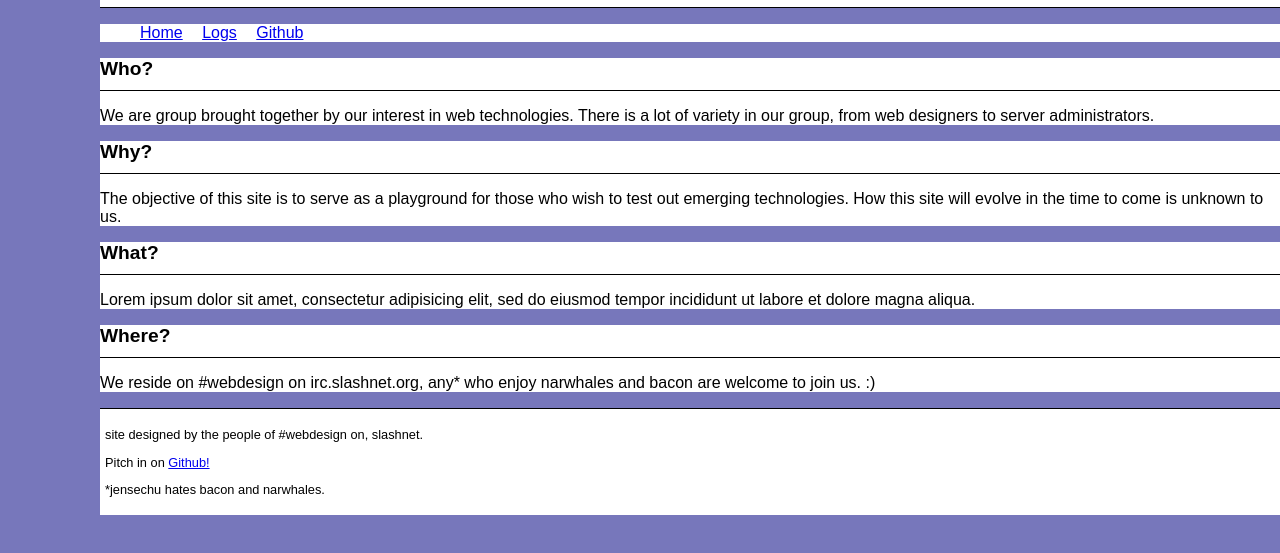
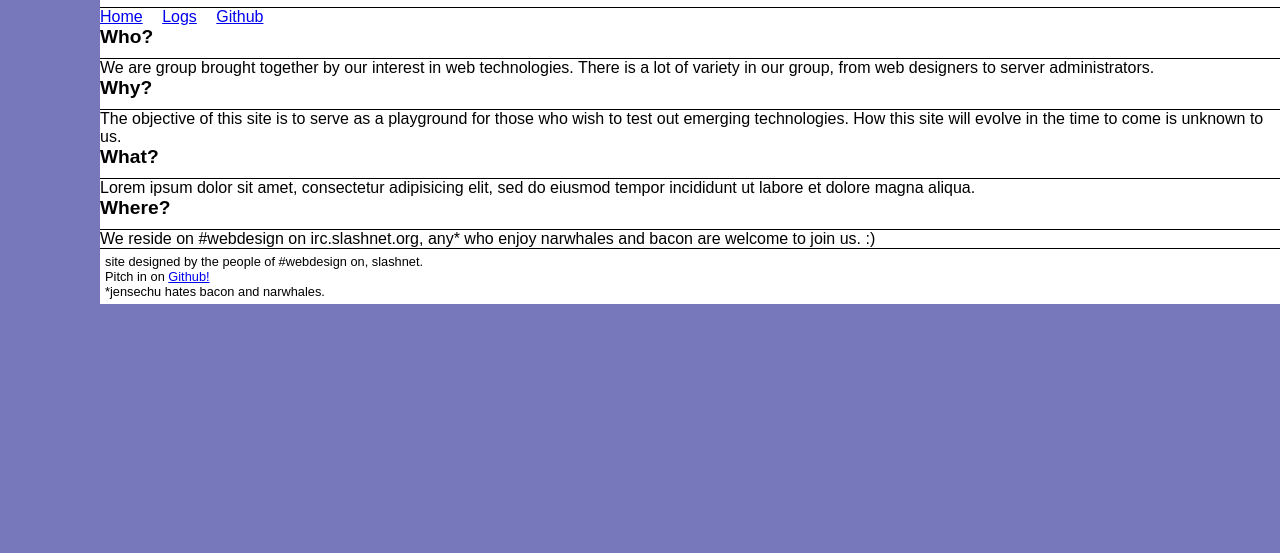
Before and after one commit to sshirokov/irc.webdesign, a plain HTML site: page index.html in a window 1280 px wide. Shown: the part 47-600 px from the top of the page. Drawn offline with Linux system fonts and the light colour scheme.

Commit message:
Added reset.css and links inside index.html and logs.html.

```diff
--- a/index.html
+++ b/index.html
@@ -2,6 +2,7 @@
 <html>
   <head>
     <title>#webdesign</title>
+    <link rel="stylesheet" type="text/css" href="reset.css" />
     <link rel="stylesheet" type="text/css" href="main.css" />
 
   </head>
--- /dev/null
+++ b/reset.css
@@ -0,0 +1,14 @@
+body {
+    margin:0 0 0 0;
+    padding:0 0 0 0;
+}
+
+header, hgroup, nav, article, footer {
+	margin:0 0 0 0;
+	padding:0 0 0 0;
+}
+
+h1, h2, h3, h4, h5, h6, ul, li, p {
+    margin:0 0 0 0;
+    padding:0 0 0 0;
+}
```
Also changed, not shown: logs.html (+1 -0 lines).
